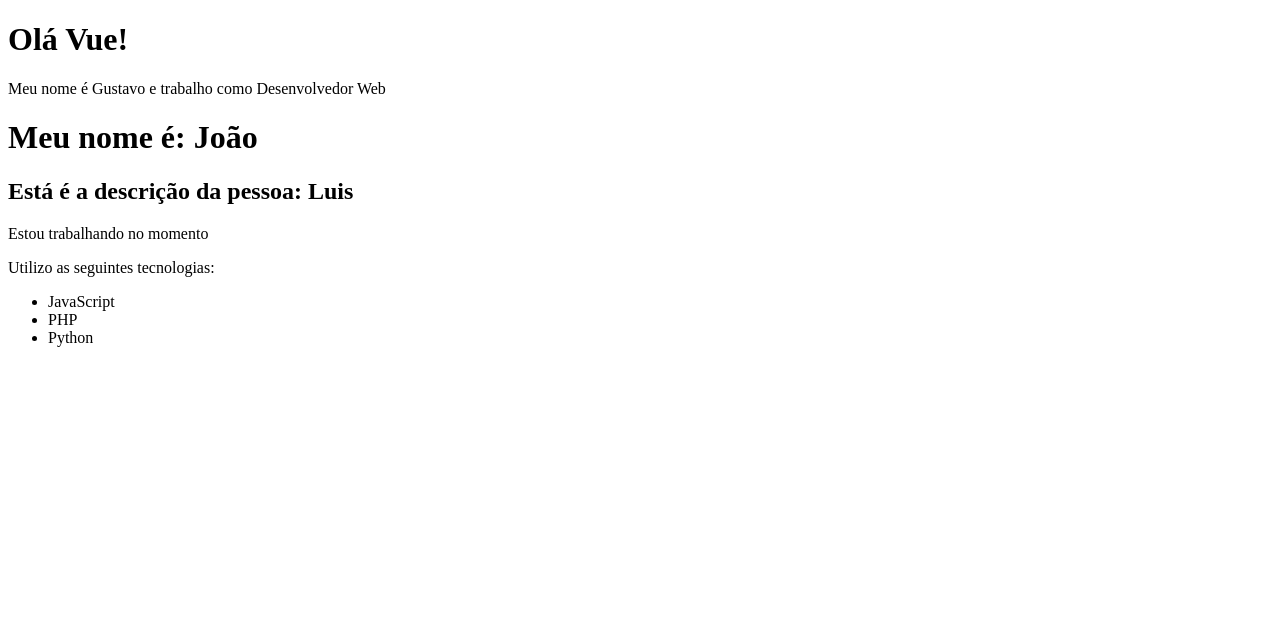
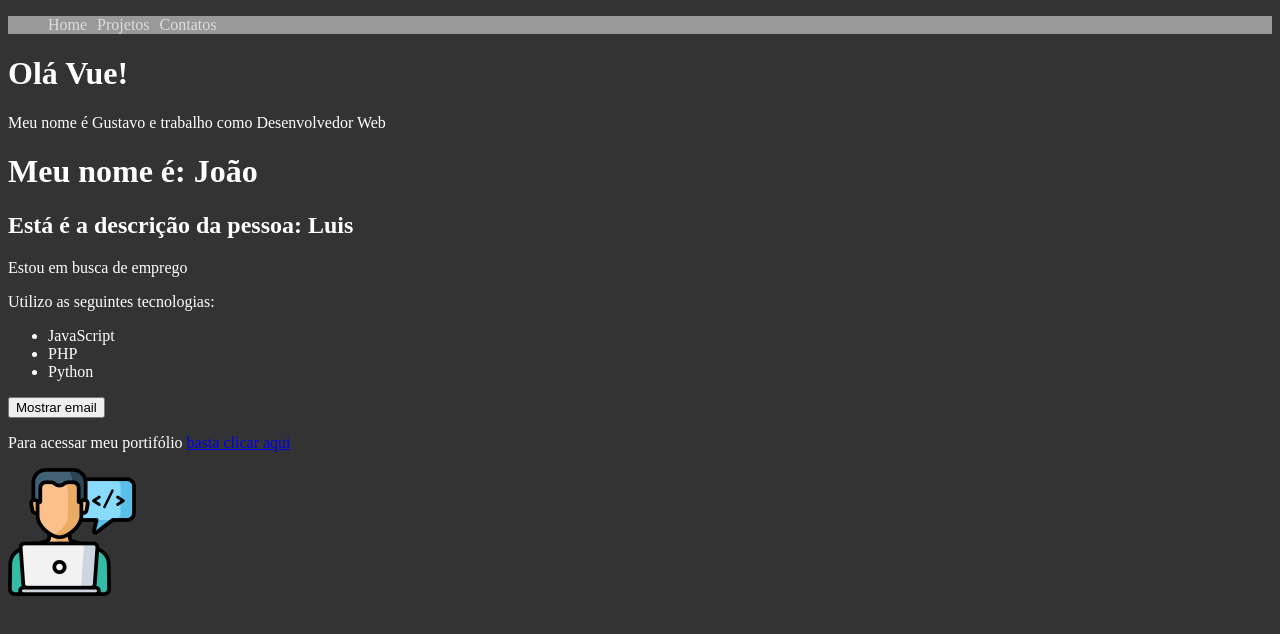
Before and after one commit to luisgustavoTbarbosa/vueJsMBattisti, a Vue app in the folder 02_projeto_vue_cli/: page / in a window 1280 px wide. Shown: the top 634 px of the page. Built offline with nearby package versions, Linux system fonts and the light colour scheme.

Commit message:
diretivas, atributos, metodos e css global e scoped

```diff
--- a/02_projeto_vue_cli/src/App.vue
+++ b/02_projeto_vue_cli/src/App.vue
@@ -1,5 +1,6 @@
 <template>
   <div>
+    <Header />
     <PrimeiroComponente />
     <LifeCycle />
     <Pessoa />
@@ -7,6 +8,7 @@
 </template>
 
 <script>
+  import Header from './components/Header.vue'
   import PrimeiroComponente from './components/PrimeiroComponente.vue'
   import LifeCycle from './components/LifeCycle.vue'
   import Pessoa from './components/Pessoa.vue'
@@ -14,9 +16,17 @@
   export default {
     name: 'App',
     components: {
+      Header,
       PrimeiroComponente,
       LifeCycle,
       Pessoa
     }
   }
 </script>
+
+<style>
+  body {
+    background: #333;
+    color: #fff;
+  }
+</style>
--- /dev/null
+++ b/02_projeto_vue_cli/src/components/Header.vue
@@ -0,0 +1,35 @@
+<template>
+    <ul>
+        <li><a href="#">Home</a></li>
+        <li><a href="#">Projetos</a></li>
+        <li><a href="#">Contatos</a></li>
+    </ul>
+</template>
+
+<script>
+    export default {
+        name: 'Header'
+    }
+</script>
+
+<style scoped>
+    ul {
+        list-style: none;
+        display: flex;
+        background: #999;
+    }
+
+    li {
+        margin-right: 10px;
+    }
+
+    a {
+        color: #ddd;
+        text-decoration: none;
+        transition: .5s ease;
+    }
+
+    a:hover {
+        color: turquoise;
+    }
+</style>
--- a/02_projeto_vue_cli/src/components/Info.vue
+++ b/02_projeto_vue_cli/src/components/Info.vue
@@ -1,17 +1,59 @@
 <template>
     <div>
-        <p>Estou trabalhando no momento</p>
+        <p
+            v-if="esta_trabalhando"
+        >
+            Estou trabalhando no momento
+        </p>
+        <p v-else>
+            Estou em busca de emprego
+        </p>
+
         <p>Utilizo as seguintes tecnologias:</p>
         <ul>
             <li>JavaScript</li>
             <li>PHP</li>
             <li>Python</li>
         </ul>
+        <div>
+            <button @click="showEmail">{{ textButton }}</button>
+        </div>
+        <p
+            v-show="mostrar_email"
+        >
+            Mande uma mensagem para: {{ email }}
+        </p>
+        <p>Para acessar meu portifólio <a v-bind:href="meu_link" target="blank">basta clicar aqui</a></p>
+        <Picture />
     </div>
 </template>
 
 <script>
+    import Picture from './Picture.vue'
+
     export default {
-        name: 'Info'
+        name: 'Info',
+        components: {
+            Picture
+        },
+        data() {
+            return {
+                esta_trabalhando: false,
+                mostrar_email: false,
+                email: 'gustavoteste@gmail.com',
+                meu_link: 'https://github.com/luisgustavoTbarbosa',
+                textButton: 'Mostrar email'
+            }
+        },
+        methods: {
+            showEmail() {
+                this.mostrar_email = !this.mostrar_email
+                if(!this.mostrar_email) {
+                    this.textButton = 'Mostrar Email!'
+                } else {
+                    this.textButton = 'Esconder Email!'
+                }
+            }
+        }
     }
 </script>
--- a/02_projeto_vue_cli/src/components/LifeCycle.vue
+++ b/02_projeto_vue_cli/src/components/LifeCycle.vue
@@ -14,11 +14,20 @@
             setTimeout(() => {
                 this.nome = 'Luís Gustavo'
             }, 1000)
+
+            this.lifeCycle()
         },
         mounted() {
             setTimeout(() => {
                 this.nome = 'João'
             }, 2000)
+
+            this.lifeCycle()
+        },
+        methods: {
+            lifeCycle() {
+                console.log('Executou')
+            }
         }
     }
 </script>
--- /dev/null
+++ b/02_projeto_vue_cli/src/components/Picture.vue
@@ -0,0 +1,15 @@
+<template>
+    <img :src="avatar" :alt="descricao">
+</template>
+
+<script>
+    export default {
+        name: 'Picture',
+        data() {
+            return {
+                avatar: '/img/avatar.png',
+                descricao: 'Luis Gustavo'
+            }
+        }
+    }
+</script>
```
Also changed, not shown: 02_projeto_vue_cli/public/img/avatar.png (added), 1 other file (tests, documents, lock files or other folders).
